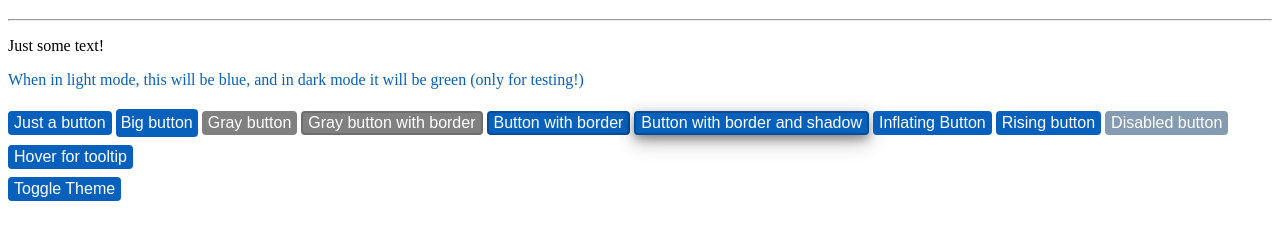
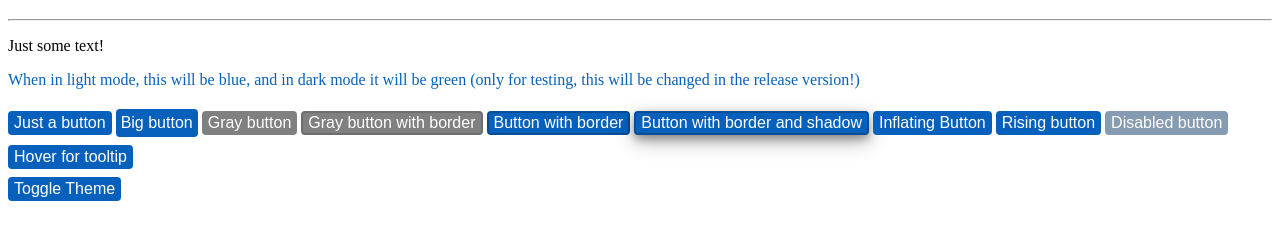
Before and after one commit to RobertLupas/Flare, a website: page index.html in a window 1280 px wide. Shown: the part 61-300 px from the top of the page. Drawn offline with Linux system fonts and the light colour scheme.

Commit message:
Update index.html

```diff
--- a/index.html
+++ b/index.html
@@ -9,7 +9,7 @@
   <h1>Flare Preview</h1>
   <hr>
   <p class="test">Just some text!</p>
-  <p class="theme-test">When in light mode, this will be blue, and in dark mode it will be green (only for testing!)</p>
+  <p class="theme-test">When in light mode, this will be blue, and in dark mode it will be green (only for testing, this will be changed in the release version!)</p>
   <button>Just a button</button>
   <button class="big">Big button</button>
   <button class="gray">Gray button</button>
```
